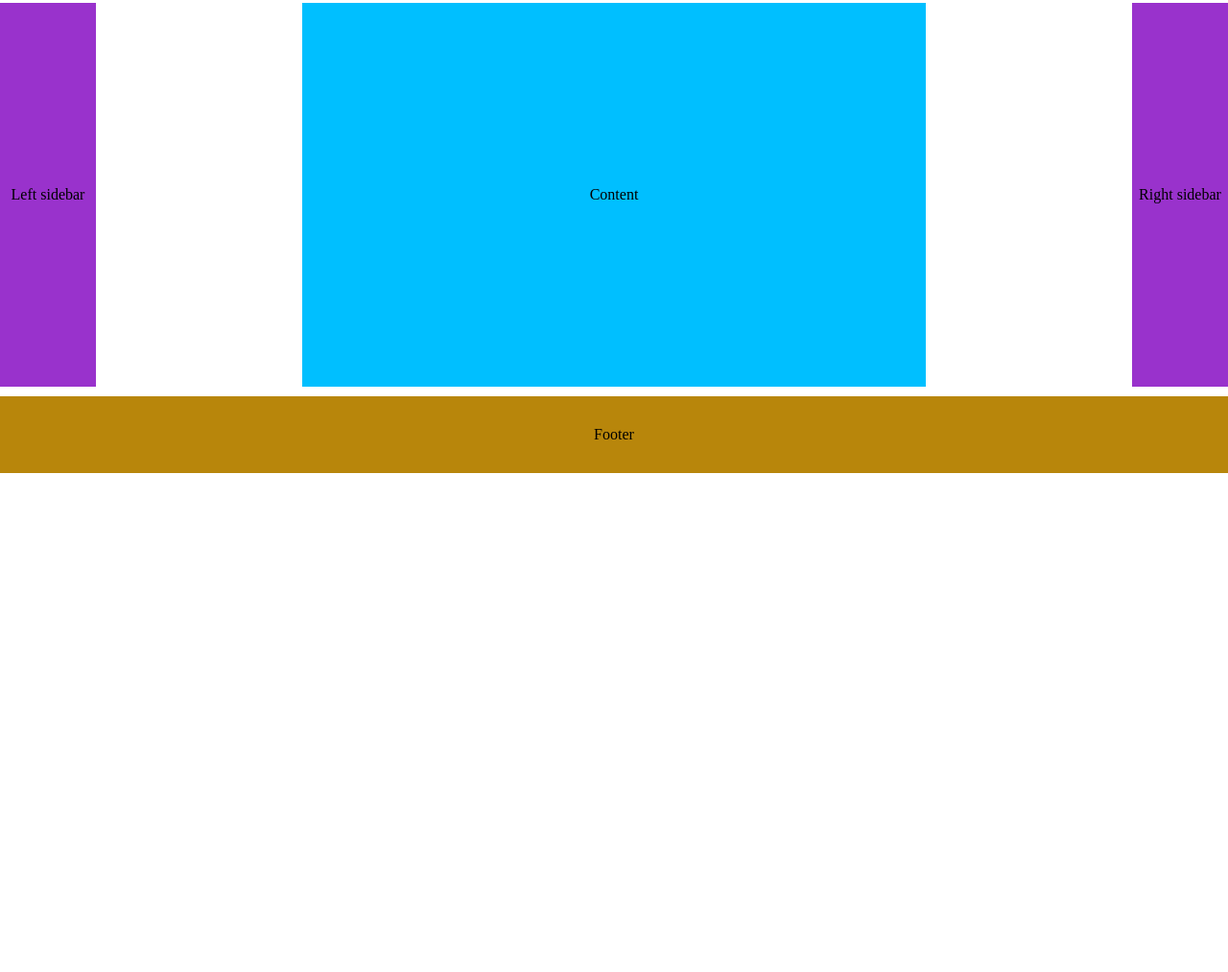
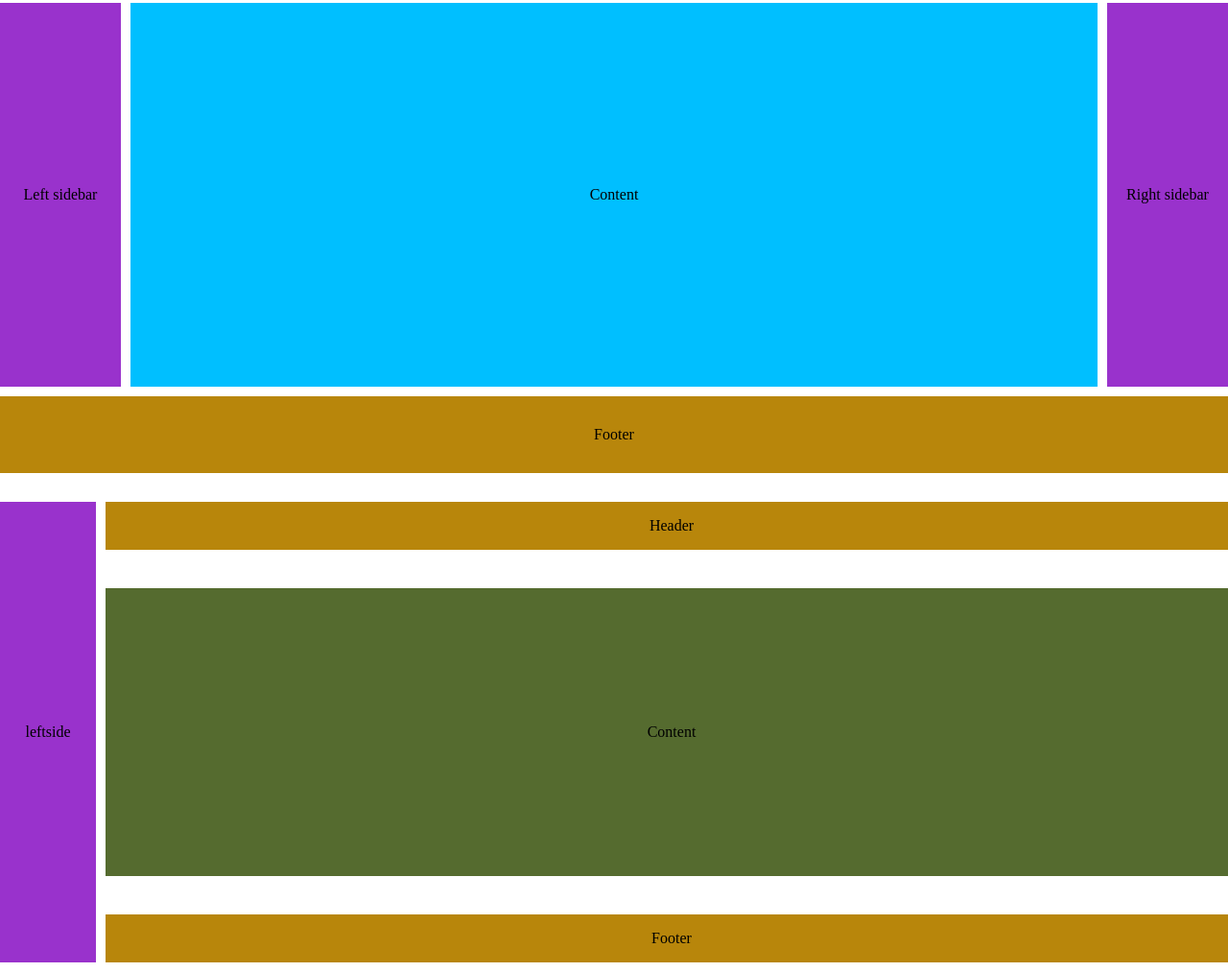
Before and after one commit to nguyenwanghuy/C4E137, a plain HTML site: page Lesson4/bài về nhà.html in a window 1280 px wide. Shown: the part 777-1790 px from the top of the page at 96% size. Before the commit the page ends 1270 px from the top, so only its background shows below. Drawn offline with Linux system fonts and the light colour scheme.

Commit message:
btvn lesson4

```diff
--- a/Lesson4/bài về nhà.css
+++ b/Lesson4/bài về nhà.css
@@ -114,21 +114,23 @@ footer {
 
 .leftside-5 {
     height: 400px;
-    width: 100px;
+    width: 10%;
     background-color: darkorchid;
 
 
 }
 .content-5 {
     height: 400px;
-    width: 650px;
+    width: 80%;
     background-color: deepskyblue;
     text-align: center;
+    margin-left: 10px ;
+    margin-right: 10px;
 
 }
 .rightside-5 {
     height: 400px;
-    width: 100px;
+    width: 10%;
     background-color: darkorchid;
     float: right;
 
@@ -139,3 +141,44 @@ footer {
     justify-content: center;
     align-items: center;
 }
+/* bài 4 */
+.leftside-6 {
+    width: 100px;
+    height: 480px;
+    background-color: darkorchid;
+    float: left;
+    display: flex;
+    justify-content: center;
+    align-items: center;
+    margin-top: 30px;
+}
+.container-6 {
+    display: flex;
+    flex-direction: column;
+
+
+}
+.header-6 {
+   margin-top: 0;
+   width: 100%;
+    height: 50px;
+    background-color: darkgoldenrod;
+}
+.footer-6 {
+    width: 100%;
+    height: 50px;
+    background-color: darkgoldenrod;
+}
+.content-6 {
+    width: 100%;
+    height: 300px;
+    background-color: darkolivegreen;
+}
+.center6 {
+    display: flex;
+    justify-content: center;
+    align-items: center;
+    margin-left: 10px;
+    margin-bottom: 10px;
+    margin-top: 30px;
+}
--- a/Lesson4/bài về nhà.html
+++ b/Lesson4/bài về nhà.html
@@ -33,6 +33,12 @@
     <div class="rightside-5 center">Right sidebar</div>
   </div>
   <footer>Footer</footer>
-
+    <!-- bài 4 -->
+  <div class="leftside-6">leftside</div>
+  <div class="container-6">
+    <header class="header-6 center6">Header</header>
+    <div class="content-6 center6">Content</div>
+    <footer class="footer-6 center6">Footer</footer>
+  </div>
 </body>
 </html>
```
